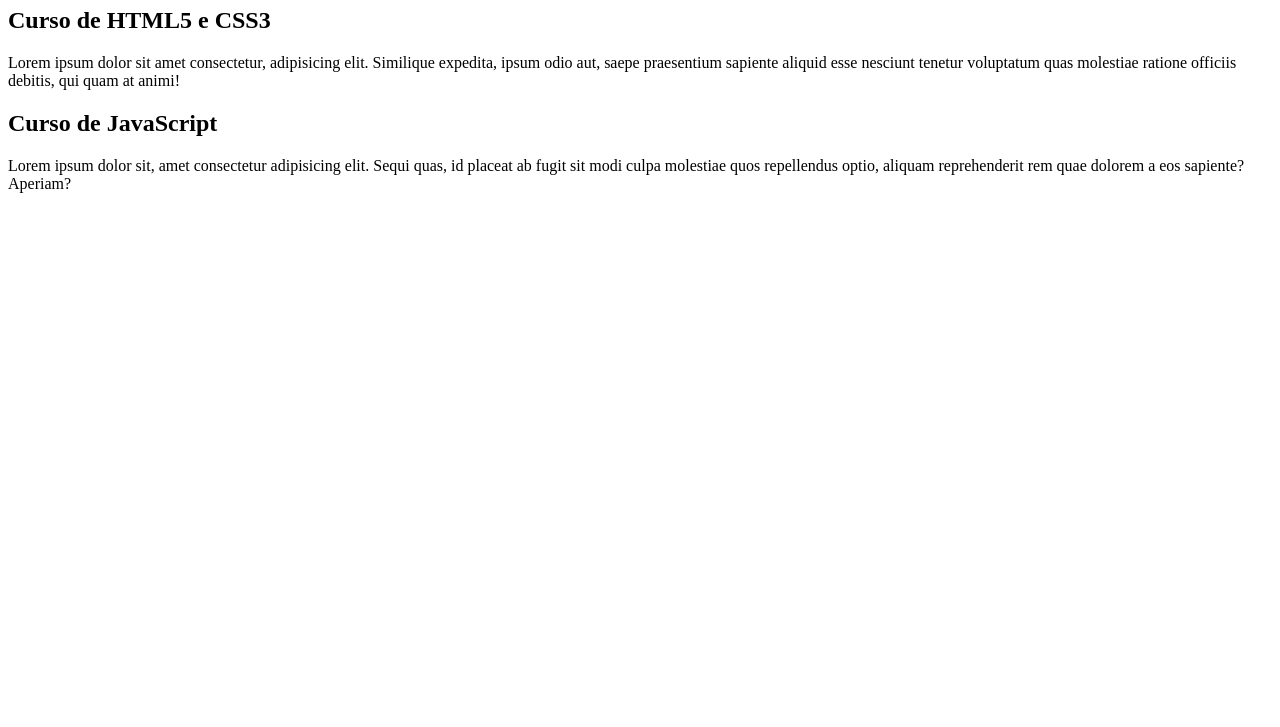
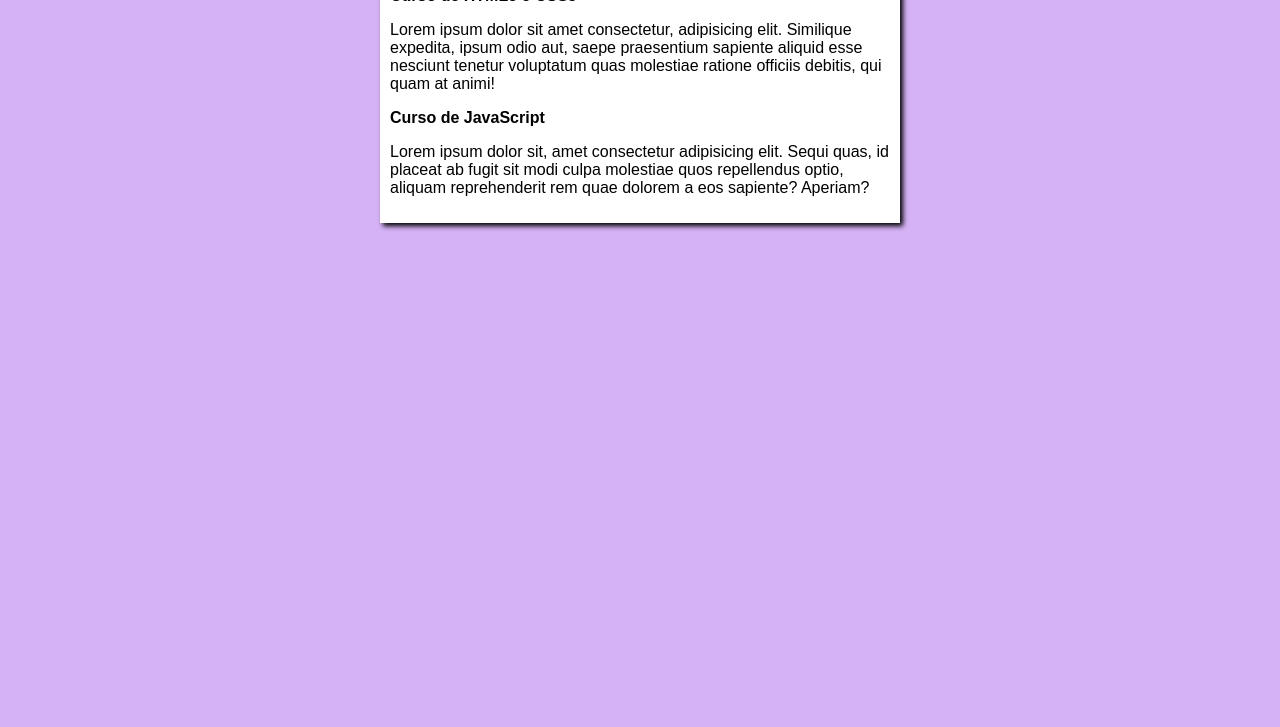
Before and after one commit to mariapontespereira/projeto-site, a plain HTML site: page index.html in a window 1280 px wide. Shown: the part 73-800 px from the top of the page. Drawn offline with Linux system fonts and the light colour scheme.

Commit message:
Update index.html

```diff
--- a/index.html
+++ b/index.html
@@ -4,7 +4,7 @@
     <meta charset="UTF-8">
     <meta name="viewport" content="width=device-width, initial-scale=1.0">
     <title>Curso em vídeo</title>
-    <link rel="stylesheeth" href="estilos/style.css">
+    <link rel="stylesheet" href="estilos/style.css">
 </head>
 <body>
     <main>
```
